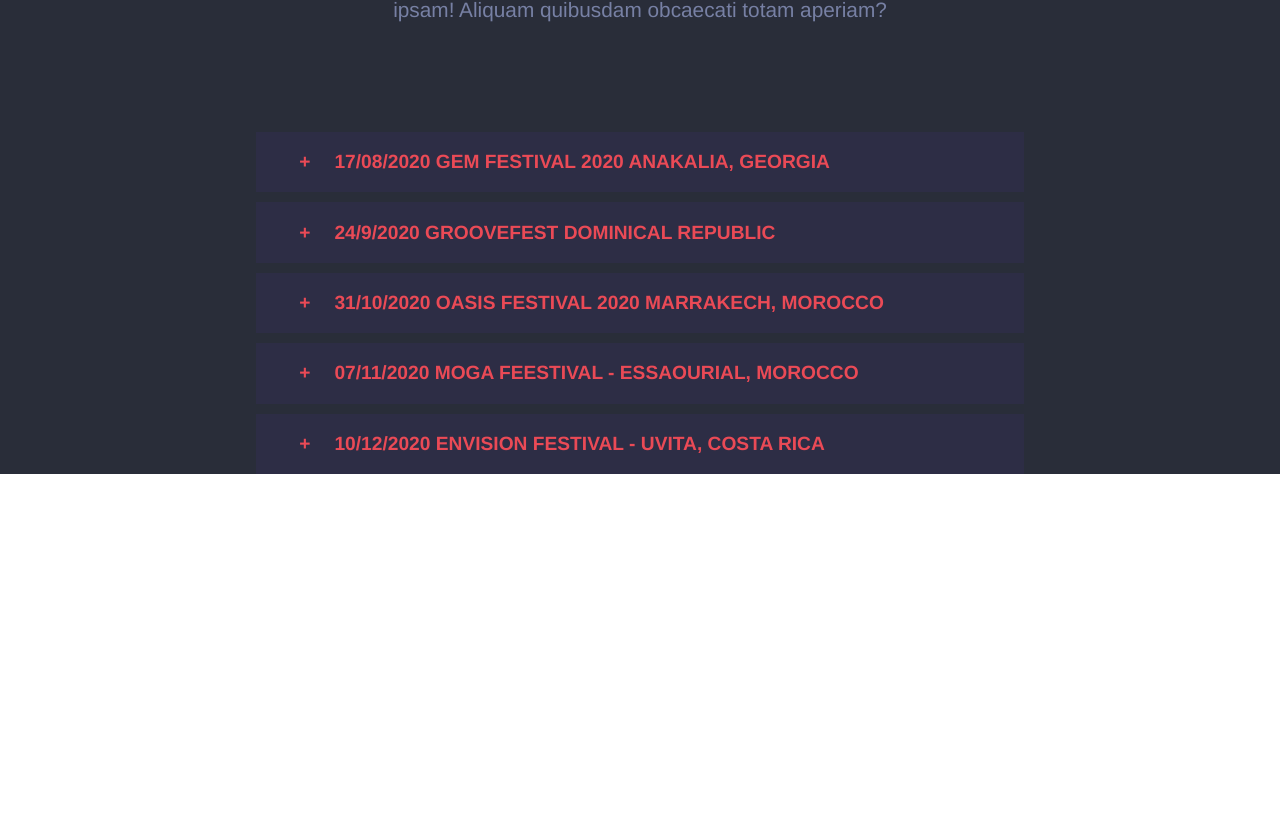
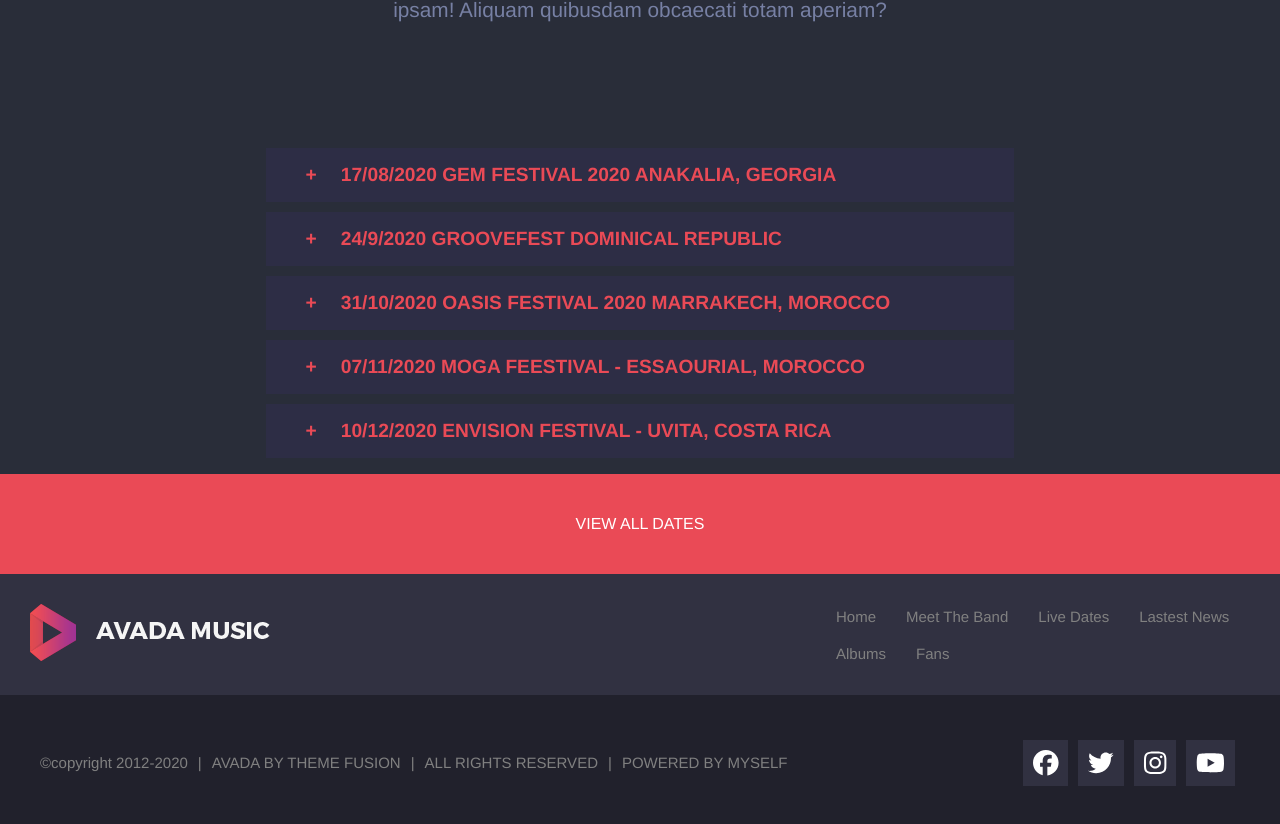
Before and after one commit to GabrielePagnotta/proj-html-vuejs, a Vue app: page / in a window 1280 px wide. Shown: the part 4423-5247 px from the top of the page. Before the commit the page ends 4897 px from the top, so only its background shows below. Built offline with nearby package versions, Linux system fonts and the light colour scheme.

Commit message:
fine esercizio front end

```diff
--- a/src/App.vue
+++ b/src/App.vue
@@ -10,6 +10,8 @@
     <CitationSinger />
     <CitationBox />
     <DefaultTitle2 />
+    <ViewAllDates />
+    <FooterOne :img="imgFooter"  :get="arraiFooter"/>
   </div>
 </template>
 
@@ -22,6 +24,8 @@
 import GridContent from "./components/main/GridContent.vue"
 import CitationBox from "./components/main/CitationBox.vue"
 import DefaultTitle2 from "./components/main/DefaultTitle2.vue"
+import ViewAllDates from "./components/main/ViewAllDates.vue"
+import FooterOne from "./components/footer/FooterOne.vue"
 
 export default {
   name: 'App',
@@ -33,6 +37,8 @@
    GridContent,
    CitationBox,
    DefaultTitle2,
+   ViewAllDates,
+   FooterOne,
   },
 
   data(){
@@ -57,7 +63,17 @@
           name:"Fans", class:"pink", link:"#"
         },
 
-      ]
+      ],
+
+      arraiFooter:[
+        {name:"Home", link:"#"},
+        {name:"Meet The Band", link:"#"},
+        {name:"Live Dates", link:"#"},
+        {name:"Lastest News", link:"#"},
+        {name:"Albums", link:"#"},
+        {name:"Fans", link:"#"},
+      ],
+
 
     }
   }
--- /dev/null
+++ b/src/components/footer/FooterContent1.vue
@@ -0,0 +1,164 @@
+<template>
+<div>
+    <section class="container bg-1">
+        <div class="box1">
+            <img src="../../assets/img/logo_footer.png" alt="footer-images">
+        </div>
+        <div class="box2">
+            <ul>
+                <li v-for="(element,index) in got" :key="index">
+                    <a :href="element.link">{{element.name}}</a>
+                </li>
+            </ul>
+        </div>
+    </section>
+    <section class="container bg-2">
+        <div class="box1">
+            <ul>
+                <li>&copy;copyright 2012-2020</li>
+                <li>|</li>
+                <li>AVADA BY THEME FUSION</li>
+                <li>|</li>
+                <li>ALL RIGHTS RESERVED</li>
+                <li>|</li>
+                <li>POWERED BY MYSELF</li>
+            </ul>
+        </div>
+        <div class="box2">
+            <font-awesome-icon icon="fa-brands fa-facebook" />
+            <font-awesome-icon icon="fa-brands fa-twitter" />
+            <font-awesome-icon icon="fa-brands fa-instagram" />
+            <font-awesome-icon icon="fa-brands fa-youtube" />
+        </div>
+    </section>
+</div>
+</template>
+
+<script>
+    export default {
+        name:"FooterContent1",
+        props:{
+            got:Array,
+        },
+
+    }
+</script>
+
+<style lang="scss" scoped>
+.container{
+    width: 100%;
+    display: flex;
+    justify-content: space-between;
+    align-items: center;
+    padding:20px;
+}
+
+.fa-facebook{
+    font-size: 1.6rem;
+    margin:5px;
+    background-color: #313141;
+    color: white;
+    padding: 10px;
+    cursor: pointer;
+
+}
+
+.fa-twitter{
+    font-size: 1.6rem;
+    margin:5px;
+    background-color: #313141;
+    color: white;
+    padding: 10px;
+    cursor: pointer;
+}
+
+.fa-instagram{
+    font-size: 1.6rem;
+    margin:5px;
+    background-color: #313141;
+    color: white;
+    padding: 10px;
+    cursor: pointer;
+}
+.fa-youtube{
+    font-size: 1.6rem;
+    margin:5px;
+    background-color: #313141;
+    color: white;
+    padding: 10px;
+    cursor: pointer;
+}
+
+.fa-youtube:hover{
+    color: black;
+    background-color: white;
+}
+
+.fa-facebook:hover{
+    color: black;
+    background-color: white;
+}
+
+.fa-instagram:hover{
+    color: black;
+    background-color: white;
+}
+
+.fa-twitter:hover{
+    color: black;
+    background-color: white;
+}
+
+
+.bg-1{
+    background-color: #313141;
+}
+
+.bg-2{
+    background-color: #21212c;
+    padding: 40px;
+}
+li a{
+    float: left;
+    margin: 10px;
+    text-decoration: none;
+    color: gray;
+}
+
+li{
+    float:left;
+    font-size: 15px;
+    color: gray;
+    cursor: pointer;
+}
+
+
+li:nth-child(even){
+    margin:0 10px;
+}
+
+img{
+    margin: 10px;
+    cursor: pointer;
+}
+
+.box1{
+    width: 65%;
+
+}
+
+.box2{
+    width: 35%;
+    display: flex;
+    justify-content: end;
+}
+
+
+a:hover{
+    color: white;
+}
+
+li:hover{
+    color: white;
+}
+</style>
--- /dev/null
+++ b/src/components/footer/FooterOne.vue
@@ -0,0 +1,24 @@
+<template>
+    <div>
+        <FooterContent1 :image="img" :got="get"/>
+    </div>
+</template>
+
+<script>
+import FooterContent1 from "./FooterContent1.vue"
+    export default {
+        name:"FooterOne",
+        components:{
+            FooterContent1,
+
+        },
+        props:{
+            get: Array,
+
+        },
+    }
+</script>
+
+<style lang="scss" scoped>
+
+</style>
--- a/src/components/main/DatesComponents.vue
+++ b/src/components/main/DatesComponents.vue
@@ -1,5 +1,5 @@
 <template>
-    <div >
+    <div class="padding">
         <div class="tab">
         <input type="checkbox" id="chck1">
         <label class="tab-label" for="chck1">17/08/2020 GEM FESTIVAL 2020 ANAKALIA, GEORGIA</label>
@@ -16,8 +16,8 @@
       </div>
 
       <div class="tab">
-        <input type="checkbox" id="chck1">
-        <label class="tab-label" for="chck1">24/9/2020 GROOVEFEST DOMINICAL REPUBLIC</label>
+        <input type="checkbox" id="chck2">
+        <label class="tab-label" for="chck2">24/9/2020 GROOVEFEST DOMINICAL REPUBLIC</label>
         <div class="tab-content dflex">
           <div>
             <img src="../../assets/img/maps.png" alt="">
@@ -31,8 +31,8 @@
       </div>
 
       <div class="tab">
-        <input type="checkbox" id="chck1">
-        <label class="tab-label" for="chck1">31/10/2020 OASIS FESTIVAL 2020 MARRAKECH, MOROCCO</label>
+        <input type="checkbox" id="chck3">
+        <label class="tab-label" for="chck3">31/10/2020 OASIS FESTIVAL 2020 MARRAKECH, MOROCCO</label>
         <div class="tab-content dflex">
           <div>
             <img src="../../assets/img/maps.png" alt="">
@@ -46,8 +46,8 @@
       </div>
 
       <div class="tab">
-        <input type="checkbox" id="chck1">
-        <label class="tab-label" for="chck1">07/11/2020 MOGA FEESTIVAL - ESSAOURIAL, MOROCCO</label>
+        <input type="checkbox" id="chck4">
+        <label class="tab-label" for="chck4">07/11/2020 MOGA FEESTIVAL - ESSAOURIAL, MOROCCO</label>
         <div class="tab-content dflex">
           <div>
             <img src="../../assets/img/maps.png" alt="">
@@ -61,8 +61,8 @@
       </div>
 
       <div class="tab">
-        <input type="checkbox" id="chck1">
-        <label class="tab-label" for="chck1">10/12/2020 ENVISION FESTIVAL - UVITA, COSTA RICA</label>
+        <input type="checkbox" id="chck5">
+        <label class="tab-label" for="chck5">10/12/2020 ENVISION FESTIVAL - UVITA, COSTA RICA</label>
         <div class="tab-content dflex">
           <div>
             <img src="../../assets/img/maps.png" alt="">
@@ -108,6 +108,10 @@
   opacity: 0;
   z-index: -1;
 }
+
+.padding{
+  padding:1rem;
+}
 // Layout
 .row {
   display:flex;
@@ -135,7 +139,7 @@
   z-index: 0;
   &-label {
     display: flex;
-    padding: 1em;
+    padding: 1rem;
     background: $background;
     font-weight: bold;
     cursor: pointer;
--- /dev/null
+++ b/src/components/main/ViewAllDates.vue
@@ -0,0 +1,39 @@
+<template>
+    <div class="container dflex">
+        <p>{{Buttonname}}</p>
+    </div>
+</template>
+
+<script>
+    export default {
+        name:"ViewAllDates",
+        data(){
+            return{
+                Buttonname:"VIEW ALL DATES"
+            }
+        }
+    }
+</script>
+
+<style lang="scss" scoped>
+    .container{
+        width: 100%;
+        height:100px;
+        background-color:#ea4a56;
+        color: white;
+        transition: background-color 0.5s linear;
+
+    }
+
+    .dflex {
+    display: flex;
+    align-items: center;
+    justify-content: center;
+}
+
+.container:hover{
+    background-color: white;
+    color: black;
+
+}
+</style>
--- a/src/main.js
+++ b/src/main.js
@@ -8,10 +8,11 @@
 import { FontAwesomeIcon } from '@fortawesome/vue-fontawesome'
 
 /* import specific icons */
-import {faPlay } from '@fortawesome/free-solid-svg-icons'
+import { faPlay } from '@fortawesome/free-solid-svg-icons'
+import { faFacebook, faTwitter, faInstagram, faYoutube } from '@fortawesome/free-brands-svg-icons'
 
 /* add icons to the library */
-library.add(faPlay)
+library.add(faPlay, faFacebook, faTwitter, faInstagram, faYoutube)
 
 /* add font awesome icon component */
 Vue.component('font-awesome-icon', FontAwesomeIcon)
```
